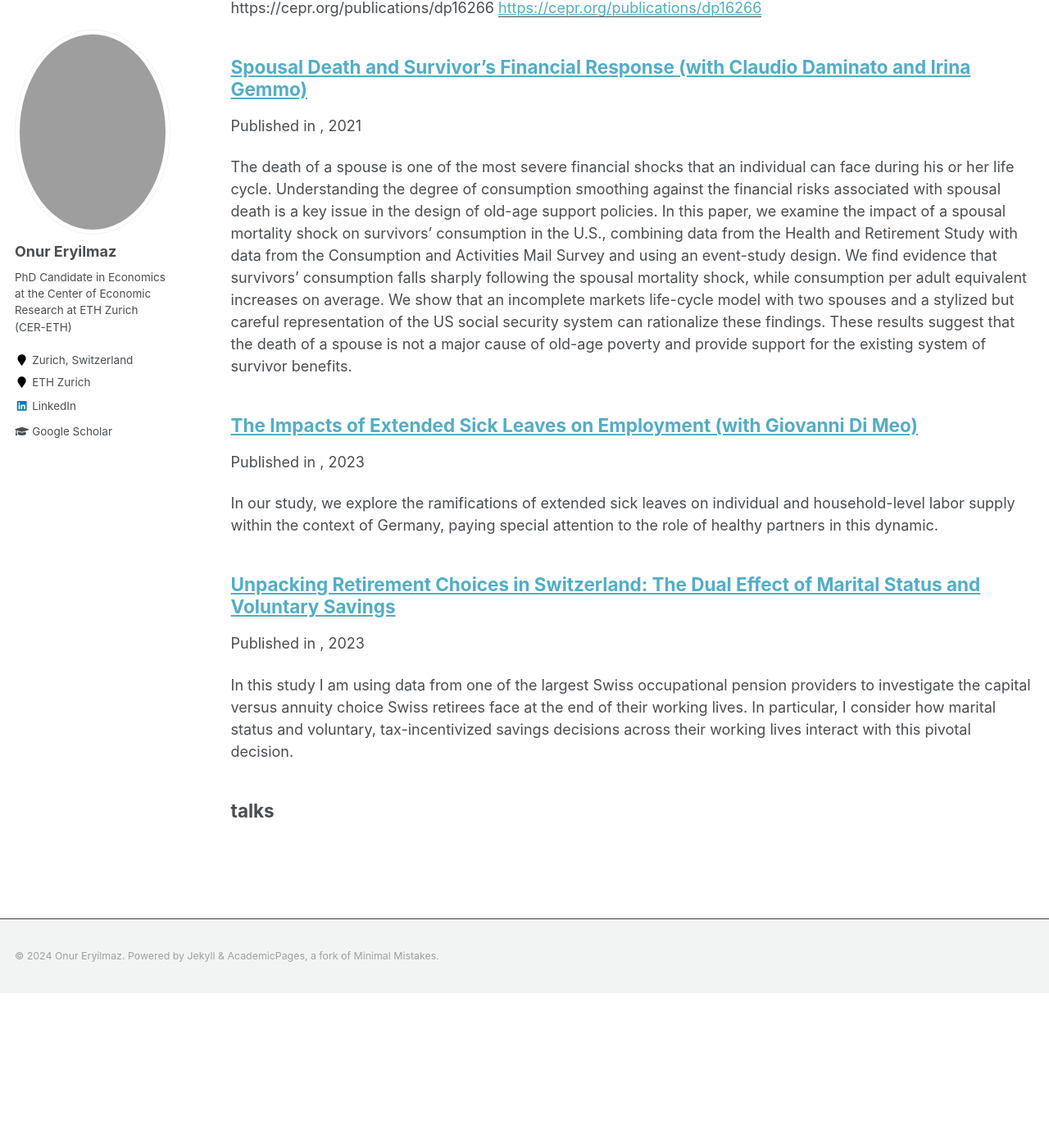
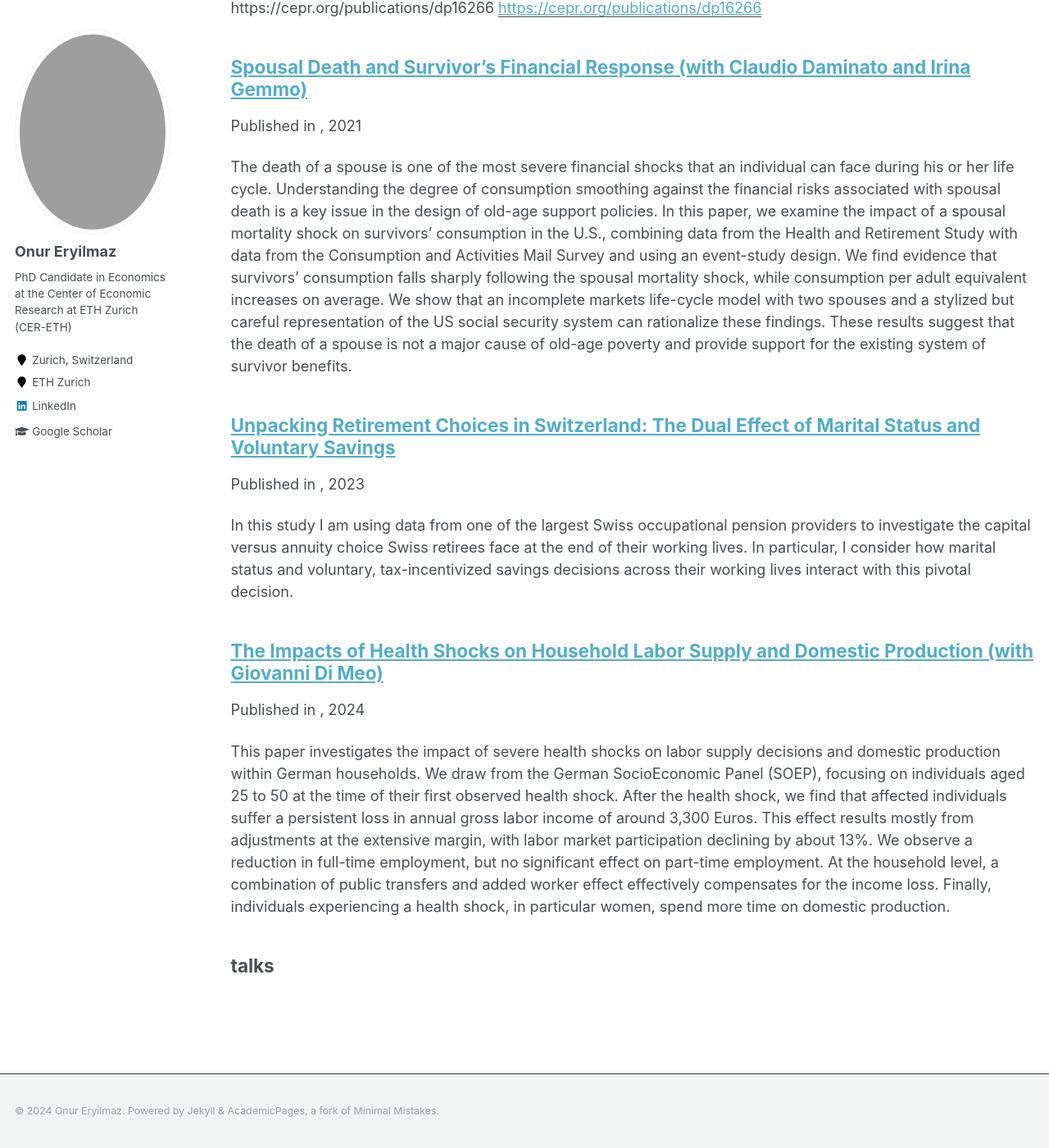
Before and after one commit to oeryilmaz/oeryilmaz.github.io, a Jekyll site: the page built from _pages/sitemap.md, in a window 1280 px wide and 1400 px high, scrolled down 2328 px. Shown: the whole window at 82% size. Built offline with Jekyll 4.4.1, drawn with Linux system fonts in a browser that asks for light colours; before the commit the page ends 3539 px from its top, so only the background shows below that.

Commit message:
Update Publication3.md

```diff
--- a/_publications/Publication3.md
+++ b/_publications/Publication3.md
@@ -1,8 +1,8 @@
 ---
-title: "The Impacts of Extended Sick Leaves on Employment (with Giovanni Di Meo)"
+title: "The Impacts of Health Shocks on Household Labor Supply and Domestic Production (with Giovanni Di Meo)"
 collection: publications
 permalink: /publication/Publication3.md
-excerpt: "In our study, we explore the ramifications of extended sick leaves on individual and household-level labor supply within the context of Germany, paying special attention to the role of healthy partners in this dynamic."
+excerpt: "This paper investigates the impact of severe health shocks on labor supply decisions and domestic production within German households. We draw from the German SocioEconomic Panel (SOEP), focusing on individuals aged 25 to 50 at the time of their first observed health shock. After the health shock, we find that affected individuals suffer a persistent loss in annual gross labor income of around 3,300 Euros. This effect results mostly from adjustments at the extensive margin, with labor market participation declining by about 13%. We observe a reduction in full-time employment, but no significant effect on part-time employment. At the household level, a combination of public transfers and added worker effect effectively compensates for the income loss. Finally, individuals experiencing a health shock, in particular women, spend more time on domestic production."
 publication_type: 'wip'
-date: 2023-06-16
+date: 2024-06-21
 ---
```
